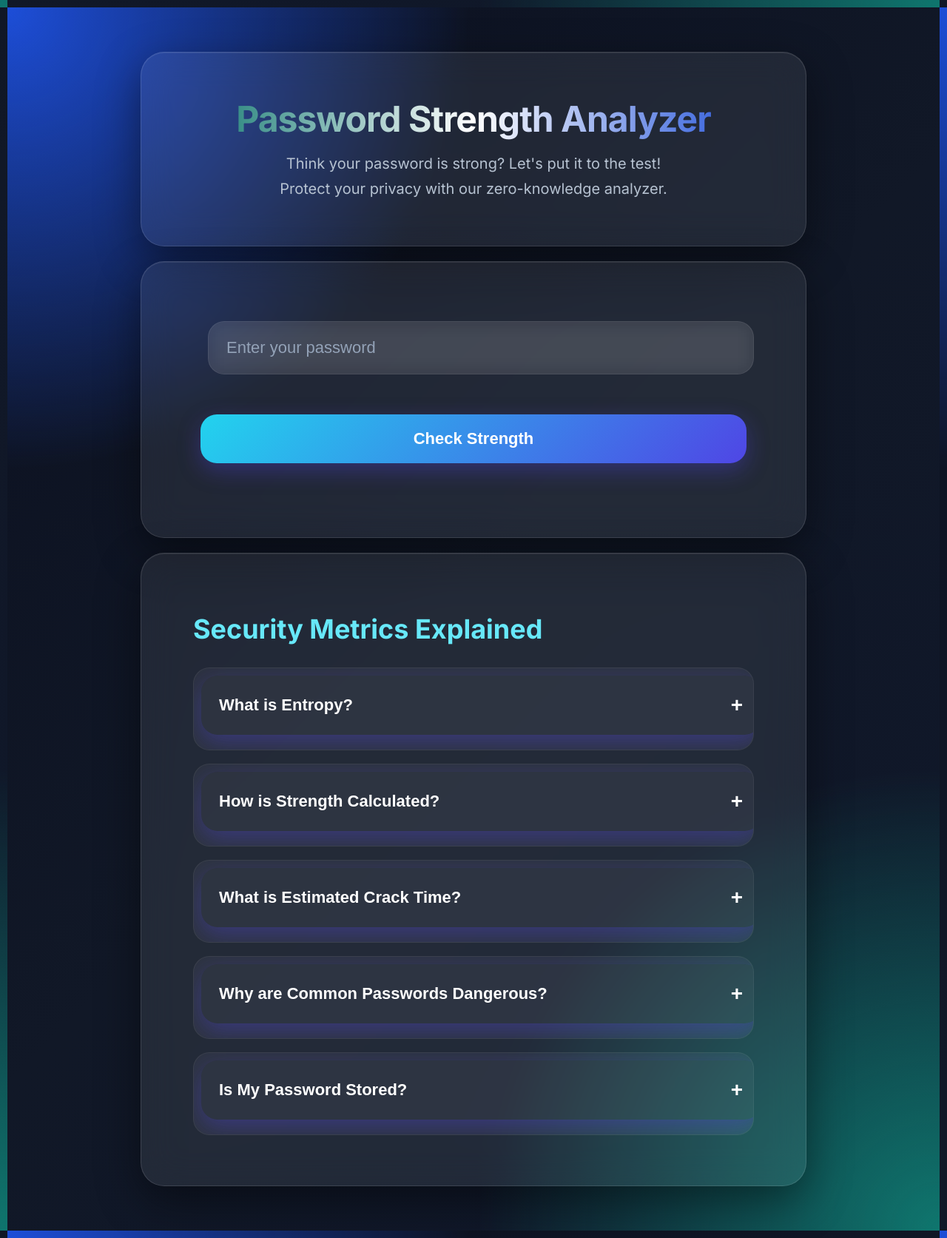
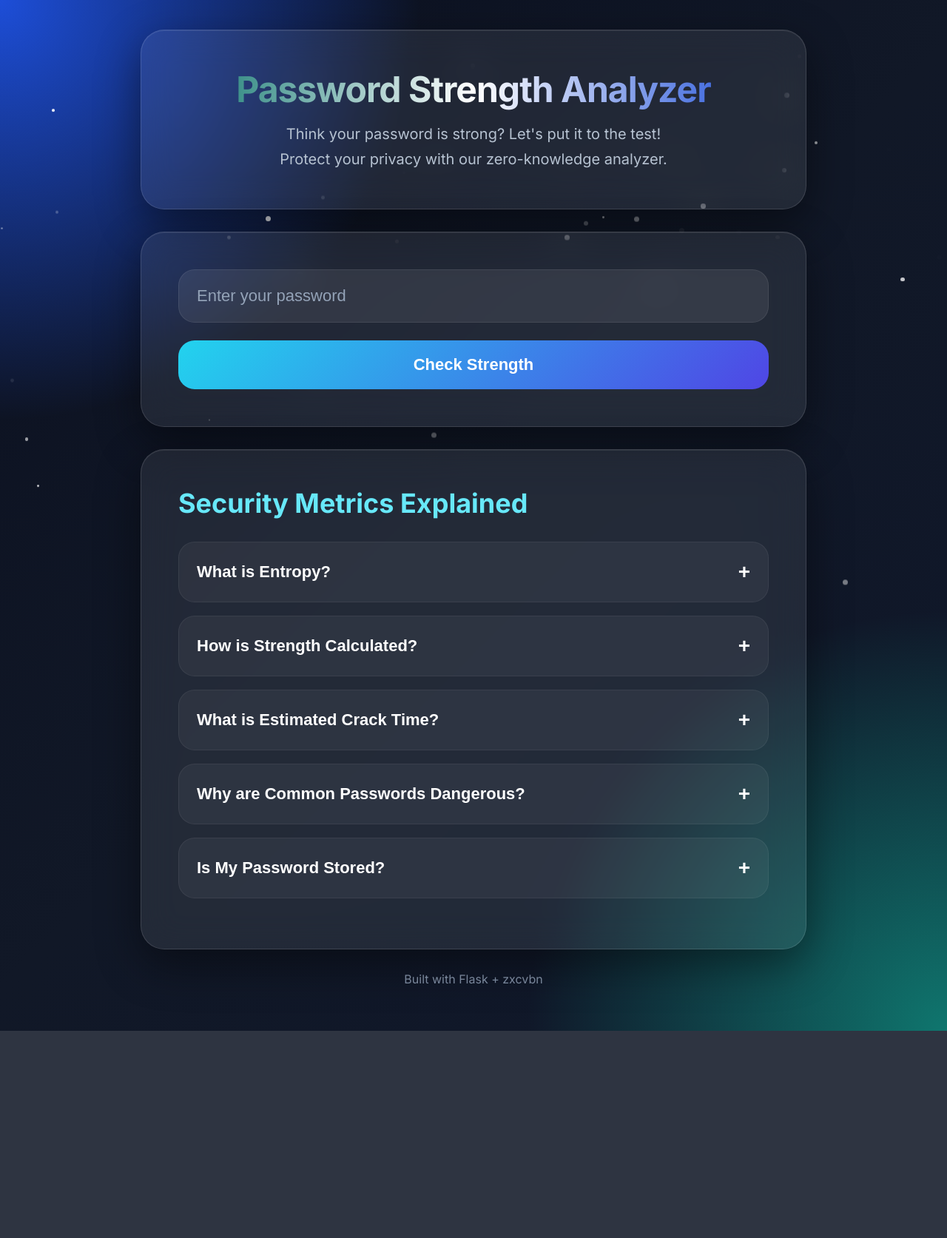
Before and after one commit to Kanagaarun-18/Password_Strength_Checker, a Flask app: page / in a window 1280 px wide. Shown: the whole page at 74% size. After the commit the page ends 1393 px from the top, so only its background shows below. Run offline with Flask 3, Linux system fonts and the light colour scheme.

Commit message:
UI Improvements

```diff
--- a/static/style.css
+++ b/static/style.css
@@ -1,7 +1,7 @@
 @import url('https://fonts.googleapis.com/css2?family=Inter:wght@400;500;600;700&display=swap');
 
 *{
-    margin:10px;
+    margin:0;
     padding:0;
     box-sizing:border-box;
 }
@@ -20,6 +20,35 @@ body{
     padding:40px;
     color:white;
     overflow-x:hidden;
+    position:relative;
+}
+
+#particles{
+    position:fixed;
+    inset:0;
+    overflow:hidden;
+    z-index:-1;
+}
+
+.particle{
+    position:absolute;
+    bottom:-20px;
+    background:white;
+    border-radius:50%;
+    opacity:0.3;
+    animation:float linear infinite;
+}
+
+@keyframes float{
+
+    from{
+        transform:translateY(0);
+    }
+
+    to{
+        transform:translateY(-120vh);
+    }
+
 }
 
 .main{
@@ -30,6 +59,7 @@ body{
     border:1px solid rgba(255,255,255,0.12);
     border-radius:32px;
     padding:50px;
+    margin-bottom:30px;
     box-shadow:
         0 20px 60px rgba(0,0,0,0.45),
         inset 0 1px 0 rgba(255,255,255,0.08);
@@ -37,6 +67,7 @@ body{
 }
 
 @keyframes fadeUp{
+
     from{
         opacity:0;
         transform:translateY(40px);
@@ -46,6 +77,7 @@ body{
         opacity:1;
         transform:translateY(0);
     }
+
 }
 
 h1{
@@ -54,7 +86,13 @@ h1{
     margin-bottom:14px;
     letter-spacing:-1px;
     text-align:center;
-    background:linear-gradient(to left,#1d4ed8, #ffffff,#0f766e);
+    background:
+        linear-gradient(
+            to left,
+            #1d4ed8,
+            #ffffff,
+            #0f766e
+        );
     -webkit-background-clip:text;
     -webkit-text-fill-color:transparent;
 }
@@ -64,10 +102,6 @@ h1{
     font-size:20px;
     line-height:1.7;
     text-align:center;
-}
-
-.password-form-container{
-    margin-bottom:40px;
 }
 
 .password-form{
@@ -91,7 +125,6 @@ input{
     color:white;
     font-size:22px;
     transition:0.35s ease;
-    backdrop-filter:blur(12px);
 }
 
 input::placeholder{
@@ -103,54 +136,82 @@ input:focus{
     box-shadow:
         0 0 0 4px rgba(103,232,249,0.15),
         0 0 25px rgba(34,211,238,0.2);
-    transform:translateY(-2px);
 }
 
 button{
     padding:20px;
     border:none;
     border-radius:22px;
-    background:linear-gradient(135deg,#22d3ee,#4f46e5);
+    background:
+        linear-gradient(
+            135deg,
+            #22d3ee,
+            #4f46e5
+        );
     color:white;
     font-size:22px;
     font-weight:600;
     cursor:pointer;
     transition:0.35s ease;
-    box-shadow:0 10px 30px rgba(79,70,229,0.35);
 }
 
 button:hover{
-    transform:translateY(-3px) scale(1.01);
-    box-shadow:0 16px 40px rgba(79,70,229,0.45);
+    transform:translateY(-3px);
+}
+
+.loader{
+    width:42px;
+    height:42px;
+    border:4px solid rgba(255,255,255,0.1);
+    border-top:4px solid #67e8f9;
+    border-radius:50%;
+    animation:spin 0.8s linear infinite;
+    margin:0 auto;
+    display:none;
+}
+
+@keyframes spin{
+
+    from{
+        transform:rotate(0deg);
+    }
+
+    to{
+        transform:rotate(360deg);
+    }
+
 }
 
 .strength-bar-container{
     width:100%;
     background:rgba(255,255,255,0.08);
-    border:1px solid rgba(255,255,255,0.06);
     border-radius:24px;
-    overflow:hidden;
     padding:24px;
-    transition:0.35s ease;
-    display:flex;
-    flex-direction:column;
+    margin-bottom:30px;
+}
+
+.strength-label{
     font-size:28px;
-    font-weight:500;
-    color:white;
-
+    margin-bottom:18px;
 }
 
 .strength-bar{
-    border: 3px solid rgba(255,255,255,0.06);
     height:30px;
     width:0%;
     border-radius:999px;
+    background:
+        linear-gradient(
+            to right,
+            #ef4444,
+            #f59e0b,
+            #22c55e
+        );
     transition:all 0.5s ease;
-    background:linear-gradient(to right,#ef4444,#f59e0b,#22c55e);
     animation:pulse 2s infinite;
 }
 
 @keyframes pulse{
+
     0%{
         filter:brightness(1);
     }
@@ -162,15 +223,11 @@ button:hover{
     100%{
         filter:brightness(1);
     }
+
 }
 
 .result{
-    margin-top:45px;
-    padding:38px;
-    border-radius:28px;
-    background:rgba(255,255,255,0.06);
-    border:1px solid rgba(255,255,255,0.08);
-    animation:fadeUp 0.8s ease;
+    margin-bottom:40px;
 }
 
 .result h2{
@@ -211,10 +268,6 @@ button:hover{
     color:white;
 }
 
-.feedback-section{
-    margin-top:20px;
-}
-
 .feedback-section h3{
     font-size:28px;
     margin-bottom:22px;
@@ -224,25 +277,19 @@ button:hover{
 .feedback-list{
     display:flex;
     flex-direction:column;
-    gap:5px;
-    border-radius:18px;
-    background:rgba(255,255,255,0.05);
-    border:1px solid rgba(255,255,255,0.05);
+    gap:10px;
 }
 
 .feedback-item{
-    padding:3px 22px;
+    padding:18px 22px;
+    border-radius:18px;
+    background:rgba(255,255,255,0.05);
     font-size:19px;
-    line-height:1.6;
     transition:0.3s ease;
 }
 
 .feedback-item:hover{
     transform:translateX(6px);
-}
-
-.faq-section{
-    margin-top:30px;
 }
 
 .faq-section h2{
@@ -257,11 +304,6 @@ button:hover{
     overflow:hidden;
     background:rgba(255,255,255,0.05);
     border:1px solid rgba(255,255,255,0.06);
-    transition:0.3s ease;
-}
-
-.faq-item:hover{
-    background:rgba(255,255,255,0.07);
 }
 
 .faq-question{
@@ -313,18 +355,58 @@ button:hover{
     transform:rotate(45deg);
 }
 
+.footer{
+    text-align:center;
+    color:#94a3b8;
+    font-size:16px;
+    opacity:0.8;
+    margin-bottom:20px;
+}
+
 @media(max-width:900px){
 
+    body{
+        padding:20px;
+    }
+
     .main{
-        padding:35px;
+        width:100%;
+        padding:30px;
     }
 
     h1{
-        font-size:38px;
+        font-size:34px;
+    }
+
+    .subtitle{
+        font-size:17px;
+    }
+
+    input{
+        font-size:18px;
+        padding:18px;
+    }
+
+    button{
+        font-size:18px;
+        padding:18px;
     }
 
     .metric-grid{
         grid-template-columns:1fr;
     }
 
+    .metric-value{
+        font-size:26px;
+    }
+
+    .faq-question{
+        font-size:18px;
+    }
+
+    .faq-answer p,
+    .faq-answer li{
+        font-size:16px;
+    }
+
 }
--- a/templates/index.html
+++ b/templates/index.html
@@ -2,91 +2,150 @@
 <html lang="en">
 
 <head>
+
     <meta charset="UTF-8">
-    <meta name="viewport" content="width=device-width, initial-scale=1.0">
+
+    <meta
+        name="viewport"
+        content="width=device-width, initial-scale=1.0"
+    >
+
     <title>Password Strength Analyzer</title>
+
     <link
         rel="stylesheet"
-        href="{{ url_for('static', filename='style.css') }}">
+        href="{{ url_for('static', filename='style.css') }}"
+    >
+
+    <link
+        rel="icon"
+        type="image/png"
+        href="{{ url_for('static', filename='favicon.png') }}"
+    >
+
 </head>
 
 <body>
+
+    <div id="particles"></div>
+
     <div class="main">
+
         <h1>Password Strength Analyzer</h1>
+
         <p class="subtitle">
             Think your password is strong? Let's put it to the test!
             <br>
             Protect your privacy with our zero-knowledge analyzer.
         </p>
+
     </div>
 
     <div class="main">
+
         {% if result %}
+
         <div class="result">
+
             <h2>Security Report</h2>
+
             <div class="strength-bar-container">
+
                 <div class="strength-label">
                     Strength: {{ result.strength }}
                 </div>
+
                 <div
                     class="strength-bar"
-                    style="width: {{ result.score * 10 }}%;"></div>
+                    style="width: {{ result.score * 10 }}%;"
+                ></div>
+
             </div>
+
             <div class="metric-grid">
 
                 <div class="metric-card">
+
                     <div class="metric-title">
                         Security Score
                     </div>
+
                     <div class="metric-value">
                         {{ result.score }}/10
                     </div>
+
                 </div>
 
                 <div class="metric-card">
+
                     <div class="metric-title">
                         Entropy
                     </div>
+
                     <div class="metric-value">
                         {{ result.entropy }}
                     </div>
+
                 </div>
 
                 <div class="metric-card">
+
                     <div class="metric-title">
                         Crack Time
                     </div>
+
                     <div class="metric-value">
                         {{ result.crack_time }}
                     </div>
+
                 </div>
 
                 <div class="metric-card">
+
                     <div class="metric-title">
                         Approximate Guesses
                     </div>
+
                     <div class="metric-value">
                         {{ result.guesses }}
                     </div>
+
                 </div>
+
             </div>
 
             <div class="feedback-section">
+
                 <h3>Security Feedback</h3>
+
                 <div class="feedback-list">
+
                     {% for item in result.feedback %}
+
                     <div class="feedback-item">
                         {{ item }}
                     </div>
+
                     {% endfor %}
+
                 </div>
+
             </div>
+
         </div>
+
         {% endif %}
 
         <div class="password-form-container">
-            <form class="password-form" action="/" method="POST">
+
+            <form
+                class="password-form"
+                action="/"
+                method="POST"
+            >
+
                 <div class="input-wrapper">
+
                     <input
                         type="password"
                         name="pwd"
@@ -94,57 +153,91 @@
                         placeholder="Enter your password"
                         required
                     >
+
                 </div>
+
+                <div
+                    class="loader"
+                    id="loader"
+                ></div>
 
                 <button type="submit">
                     Check Strength
                 </button>
+
             </form>
+
         </div>
+
     </div>
 
     <div class="main">
+
         <div class="faq-section">
+
             <h2>Security Metrics Explained</h2>
+
             <div class="faq-item">
+
                 <button class="faq-question">
                     What is Entropy?
                 </button>
+
                 <div class="faq-answer">
+
                     <p>
                         Entropy measures password randomness based on
                         length and character diversity.
                         Higher entropy means more possible combinations
                         and stronger resistance against brute-force attacks.
                     </p>
+
                 </div>
+
             </div>
 
             <div class="faq-item">
+
                 <button class="faq-question">
                     How is Strength Calculated?
                 </button>
+
                 <div class="faq-answer">
+
                     <p>
                         The analyzer combines:
                     </p>
+
                     <ul>
+
                         <li>Password length</li>
+
                         <li>Uppercase and lowercase letters</li>
+
                         <li>Numbers and special symbols</li>
+
                         <li>Entropy calculations</li>
+
                         <li>Sequential pattern detection</li>
+
                         <li>Repeated character detection</li>
+
                         <li>zxcvbn attack modeling</li>
+
                     </ul>
+
                 </div>
+
             </div>
 
             <div class="faq-item">
+
                 <button class="faq-question">
                     What is Estimated Crack Time?
                 </button>
+
                 <div class="faq-answer">
+
                     <p>
                         Crack time estimates how long attackers
                         may need to guess a password using
@@ -152,48 +245,102 @@
                         leaked password databases, and
                         intelligent pattern analysis.
                     </p>
+
                 </div>
+
             </div>
 
             <div class="faq-item">
+
                 <button class="faq-question">
                     Why are Common Passwords Dangerous?
                 </button>
+
                 <div class="faq-answer">
+
                     <p>
                         Common passwords are already stored in
                         attacker databases and are tested first
                         during password attacks.
                     </p>
+
                 </div>
+
             </div>
 
             <div class="faq-item">
+
                 <button class="faq-question">
                     Is My Password Stored?
                 </button>
+
                 <div class="faq-answer">
+
                     <p>
                         No. Passwords are analyzed temporarily
                         in memory and are never stored,
                         logged, or saved to databases.
                     </p>
-                </div>
-            </div>
-        </div>
+
                 </div>
 
+            </div>
+
+        </div>
+
+    </div>
+
+    <footer class="footer">
+
+        Built with Flask + zxcvbn
+
+    </footer>
+
 <script>
+
 const faqQuestions =
     document.querySelectorAll(".faq-question");
+
 faqQuestions.forEach(question => {
+
     question.addEventListener("click", () => {
+
         const faqItem =
             question.parentElement;
+
         faqItem.classList.toggle("active");
+
     });
+
 });
+
+for(let i = 0; i < 50; i++){
+
+    const particle =
+        document.createElement("div");
+
+    particle.classList.add("particle");
+
+    particle.style.left =
+        Math.random() * 100 + "vw";
+
+    particle.style.animationDuration =
+        5 + Math.random() * 10 + "s";
+
+    particle.style.opacity =
+        Math.random();
+
+    particle.style.width =
+        particle.style.height =
+        2 + Math.random() * 6 + "px";
+
+    document.getElementById("particles")
+        .appendChild(particle);
+
+}
+
 </script>
 
 </body>
+
 </html>
```
Also changed, not shown: static/favicon.png (added). Lines whose indentation alone changed are shown as unchanged.
